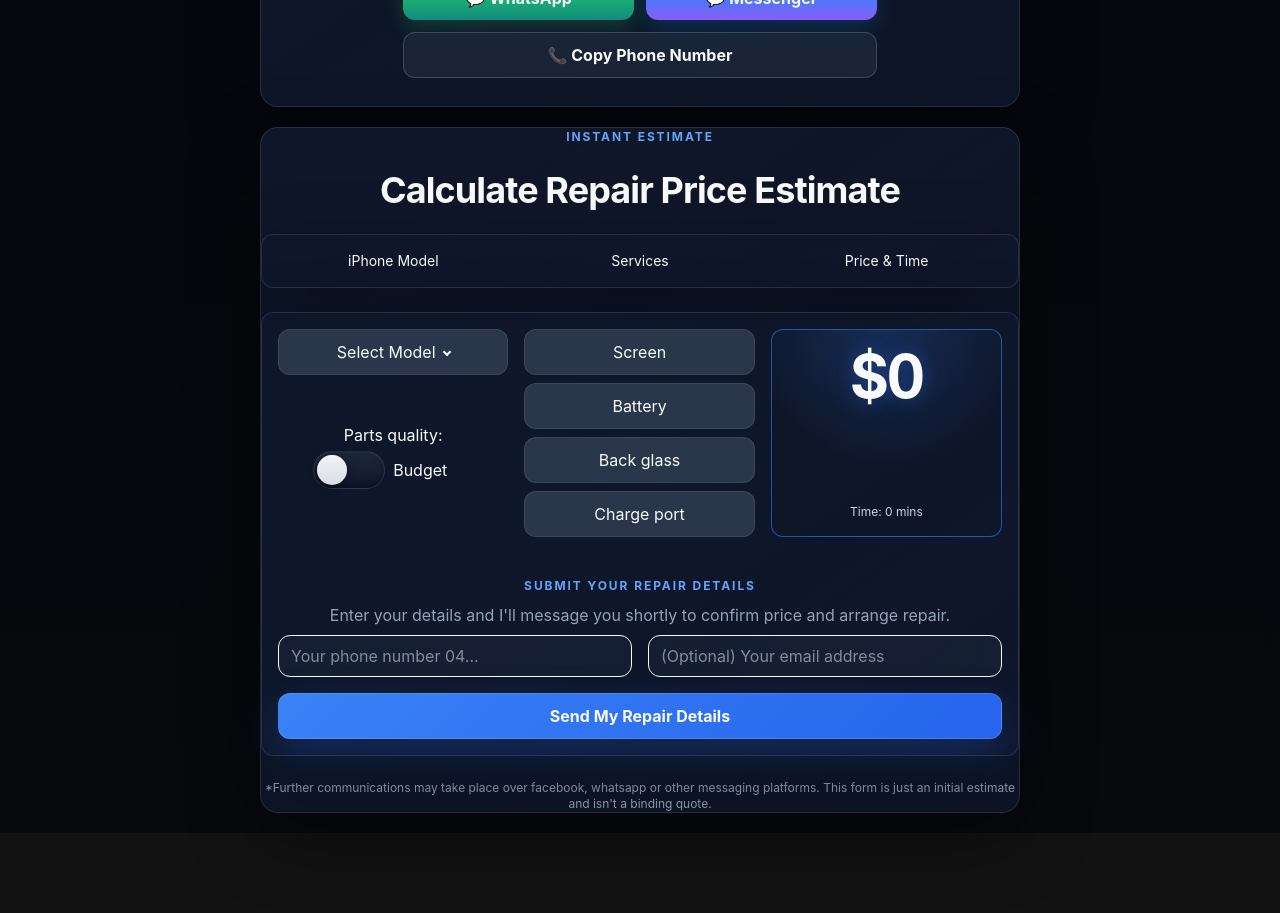
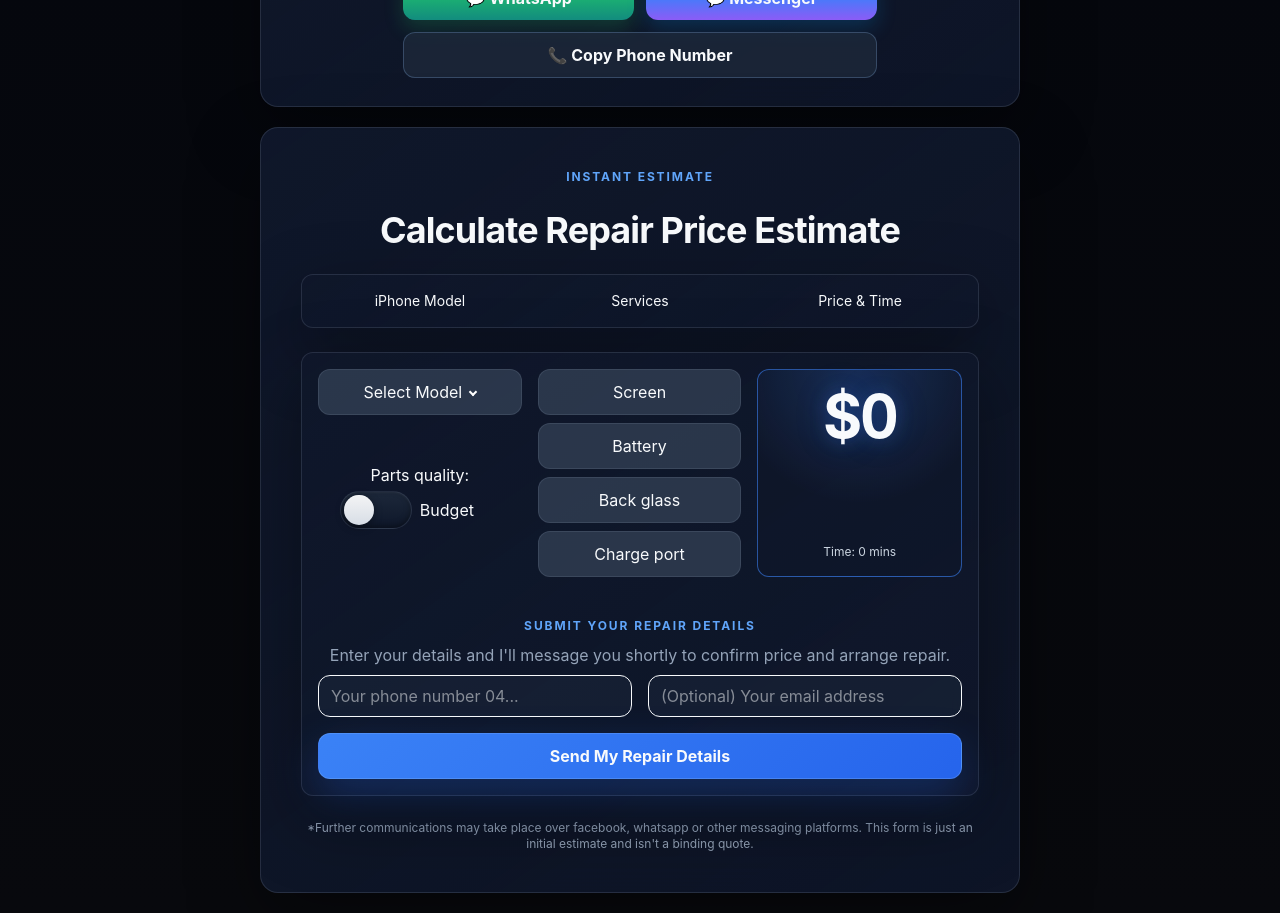
Before and after one commit to SemogEnaz/repair_website, a Vue app: page / in a window 1280 px wide. Shown: the part 880-1793 px from the top of the page. Before the commit the page ends 1713 px from the top, so only its background shows below. Built offline with nearby package versions, Linux system fonts and the light colour scheme.

Commit message:
Added padding to calculator component

```diff
--- a/src/components/HomePage/Calculator.vue
+++ b/src/components/HomePage/Calculator.vue
@@ -1,5 +1,5 @@
 <template>
-  <section id="quote" class="tech-panel calculator flex flex-col items-center gap-6">
+  <section id="quote" class="tech-panel calculator flex flex-col items-center gap-6 px-4 py-8 sm:p-10">
 
     <p class="tech-eyebrow">Instant estimate</p>
     <h1 class="text-2xl sm:text-4xl font-bold tracking-tight">
```
